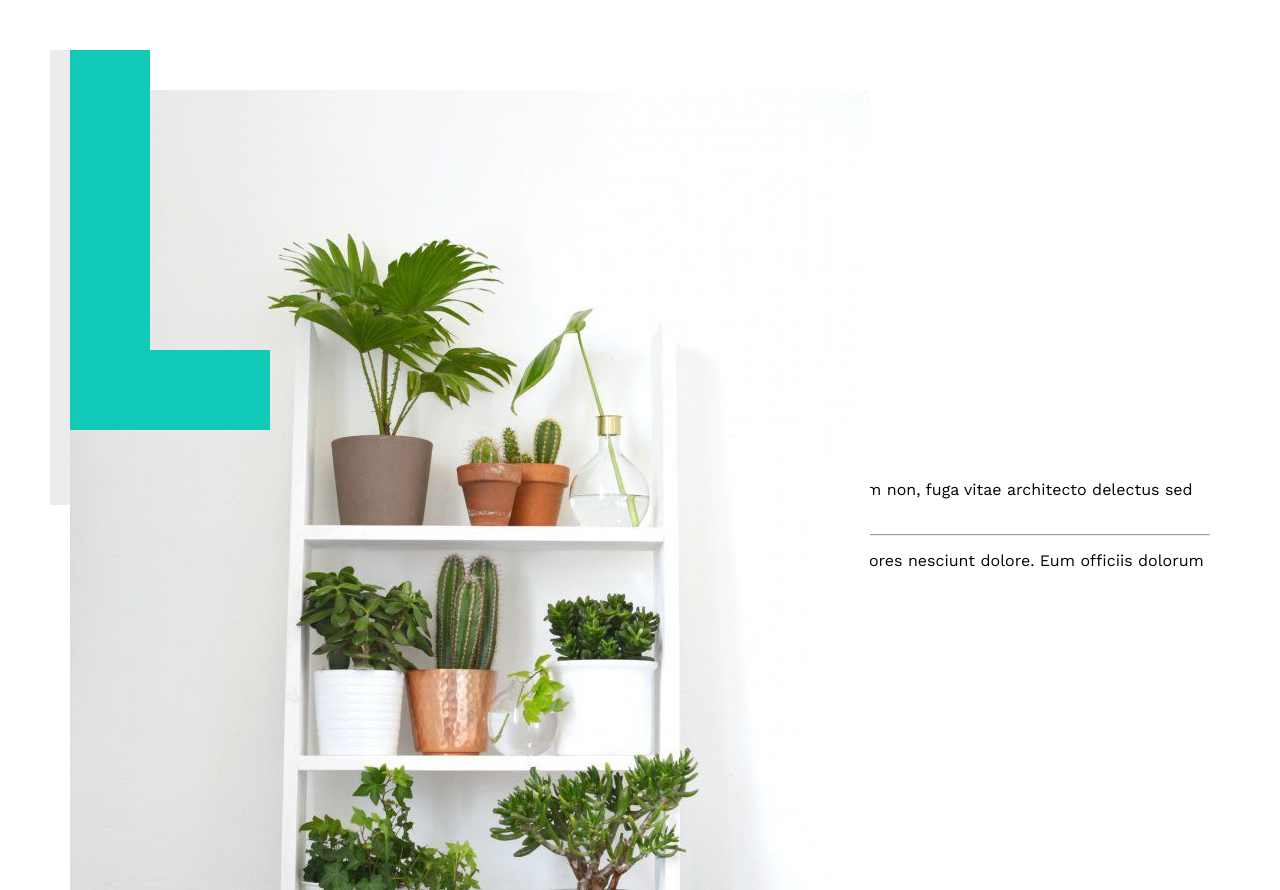
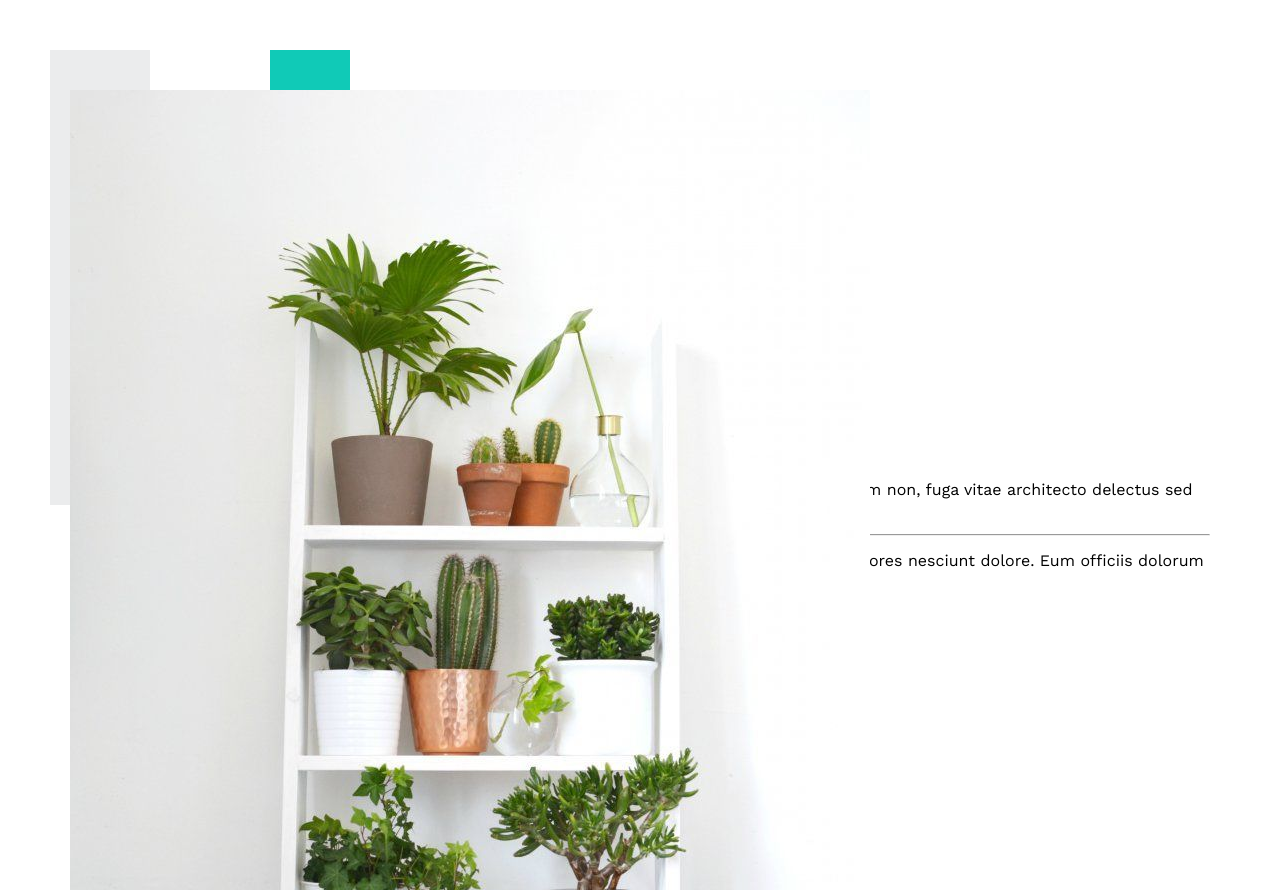
Before and after one commit to Levii22/web-task2, a plain HTML site: page Index.html in a window 1280 px wide. Shown: the part 2811-3701 px from the top of the page. Drawn offline with nearby package versions, Linux system fonts and the light colour scheme.

Commit message:
move to right and show behind the image

```diff
--- a/css/leon.css
+++ b/css/leon.css
@@ -344,4 +344,6 @@ body {
     height: 300px;
     border-left: 80px solid var(--main-color);
     border-bottom: 80px solid var(--main-color);
+    z-index: -1;
+    right: -150px;
 }
```
